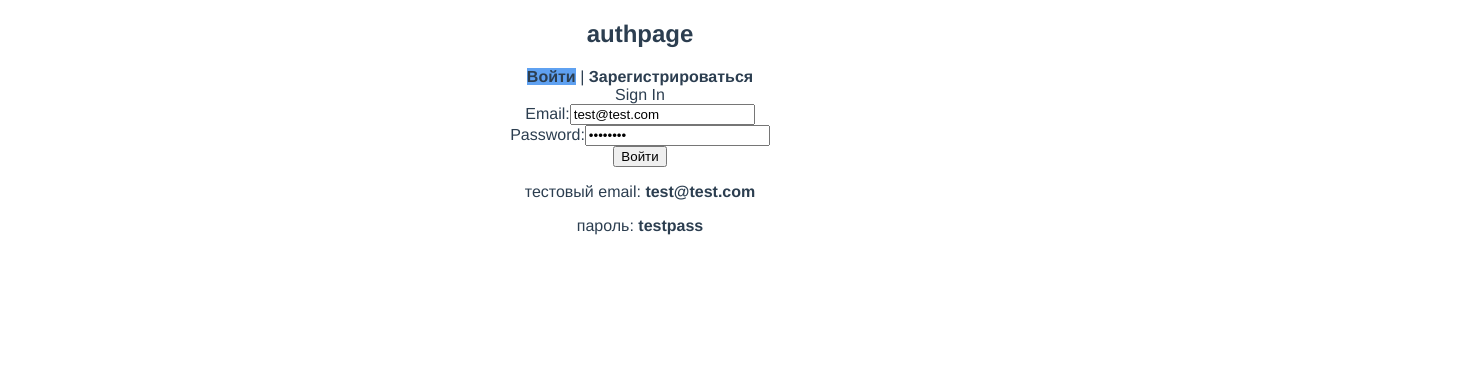
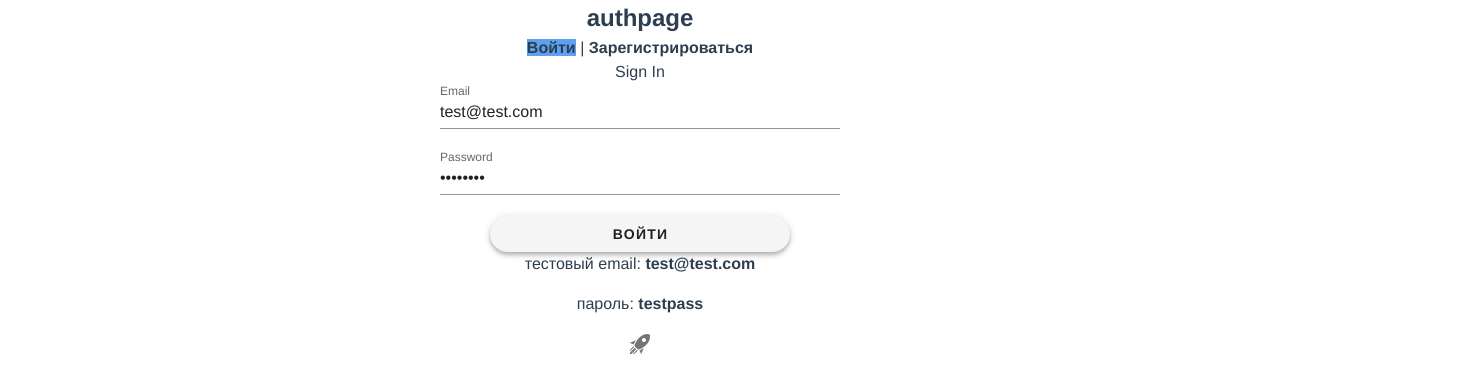
Before and after one commit to VasiliyNefedov/fullstack-todos, a Vue app in the folder client/: page /#/ in a window 1280 px wide. Shown: the top 392 px of the page, 1472 px wide, since content can reach past the window. Built offline with nearby package versions, Linux system fonts and the light colour scheme; a small style sheet from the web is missing.

Commit message:
добавлен vuetify

```diff
--- a/client/public/index.html
+++ b/client/public/index.html
@@ -1,5 +1,5 @@
 <!DOCTYPE html>
-<html lang="">
+<html lang="ru">
   <head>
     <meta charset="utf-8">
     <meta http-equiv="X-UA-Compatible" content="IE=edge">
--- a/client/src/App.vue
+++ b/client/src/App.vue
@@ -1,5 +1,6 @@
 <template>
   <div id="app">
+    <v-app>
       <div v-if="(this.$store.state.isAuthenticated)">
         <div id="nav">
           <router-link to="/">Home</router-link>
@@ -11,8 +12,10 @@
         <router-view/>
       </div>
       <div v-else>
-      <Authpage />
+        <Authpage/>
       </div>
+      <v-icon>mdi-rocket-launch</v-icon>
+    </v-app>
   </div>
 
 </template>
--- a/client/src/components/Authpage.vue
+++ b/client/src/components/Authpage.vue
@@ -1,18 +1,25 @@
 <template>
   <div>
     <h2>authpage</h2>
-    <span @click="signIn" class="nav" :class="{active: signInBlock}">Войти</span> | <span @click="signUp" class="nav" :class="{active: !signInBlock}">Зарегистрироваться</span>
+    <span :class="{active: signInBlock}" class="nav" @click="signIn">Войти</span> | <span
+      :class="{active: !signInBlock}" class="nav"
+      @click="signUp">Зарегистрироваться</span>
     <div>{{ signInBlock ? 'Sign In' : 'Sign Up' }}
       <div style="display: block">
-        <form @submit.prevent="handleSubmit" novalidate>
-          <div><label>Email:</label>
-            <input type="email" required v-model="email" placeholder="example@mail.com" tabindex="1"></div>
-          <div><label>Password:</label>
-            <input type="password" required v-model="password" placeholder="do not use 123 or equal"
-                   class="password" tabindex="2"></div>
-          <div>
-            <button>{{ signInBlock ? 'Войти' : 'Зарегистрироваться' }}</button>
-          </div>
+        <form novalidate @submit.prevent="handleSubmit">
+          <v-text-field v-model="email" class="input" label="Email" placeholder="example@mail.com"
+                        tabindex="1" type="email"></v-text-field>
+          <v-text-field v-model="password" class="input" label="Password" placeholder="do not use 123 or equal"
+                        tabindex="2" type="password"></v-text-field>
+          <transition name="fade22">
+            <v-text-field v-show="!signInBlock" v-model="repeatPass" class="input" label="Repeat password"
+                          placeholder="repeat your password"
+                          tabindex="2" type="password"></v-text-field>
+          </transition>
+          <v-btn elevation="4" min-width="300"
+                 rounded @click="handleSubmit"
+          >{{ signInBlock ? 'Войти' : 'Зарегистрироваться' }}
+          </v-btn>
           <div>
             <p>тестовый email: <strong>test@test.com</strong></p>
             <p>пароль: <strong>testpass</strong></p>
@@ -31,6 +38,7 @@ export default {
       signInBlock: true,
       email: "test@test.com",
       password: "testpass",
+      repeatPass: ""
     }
   },
   methods: {
@@ -68,4 +76,22 @@ export default {
 form {
   /*display: block;*/
 }
+
+.input {
+  margin: 0 auto;
+  max-width: 400px;
+}
+
+input {
+  border: 1px solid #2c3e50;
+}
+.fade22-enter-active {
+  transition: opacity .5s;
+}
+.fade22-leave-active {
+  transition: opacity .2s;
+}
+.fade22-enter, .fade22-leave-to {
+  opacity: 0;
+}
 </style>
--- a/client/src/components/TodoCreate.vue
+++ b/client/src/components/TodoCreate.vue
@@ -1,10 +1,18 @@
 <template>
   <div class="container">
-    <label for="title">Название задачи</label>
-    <input id="title" v-model="newTodoTitle">
-    <label for="description">Описание</label>
-    <textarea id="description" cols="30" name="todo-body" rows="3" v-model="newTodoDescription"></textarea>
-    <button @click="addTodo">Создать</button>
+    <v-text-field v-model="newTodoTitle"
+                  label="Заголовок"
+                  outlined
+                  placeholder="Заголовок вашей задачи"
+                  rounded
+                  tabindex="1" type="text"></v-text-field>
+    <v-textarea v-model="newTodoDescription"
+                label="Описание"
+                no-resize
+                outlined
+                placeholder="Можете описать вашу задачу немного подробнее"
+                rounded rows="3" tabindex="2"></v-textarea>
+    <v-btn rounded @click="addTodo">Создать</v-btn>
   </div>
 </template>
 
@@ -20,7 +28,7 @@ export default {
   methods: {
     async addTodo() {
       if (!this.newTodoTitle || !this.newTodoDescription) return
-      await this.$store.dispatch('addNewTodo', {title: this.newTodoTitle, description: this.newTodoDescription })
+      await this.$store.dispatch('addNewTodo', {title: this.newTodoTitle, description: this.newTodoDescription})
       this.newTodoTitle = ''
       this.newTodoDescription = ''
     }
@@ -36,11 +44,17 @@ export default {
   display: flex;
   flex-direction: column;
 }
+
 .container > label {
   padding: 10px;
 }
+
 button {
   margin: 10px auto;
   width: 200px;
 }
+
+input, textarea {
+  border: 1px solid #2c3e50;
+}
 </style>
--- a/client/src/components/TodoList.vue
+++ b/client/src/components/TodoList.vue
@@ -5,7 +5,7 @@
         <div><label>Выполнено</label><input type="checkbox" :checked="item.isDone" @click="setDoneMark(item._id, item.isDone) "></div>
         <div class="todo__title"><p><strong>{{ item.title }}</strong></p></div>
         <div>
-          <button class="del-btn" @click="deleteTodo(item._id)">Удалить</button>
+          <v-btn class="del-btn" @click="deleteTodo(item._id)" icon color="accent"><v-icon>mdi-delete-circle</v-icon></v-btn>
         </div>
       </div>
       <p>{{ item.description }}</p>
--- a/client/src/main.js
+++ b/client/src/main.js
@@ -2,11 +2,15 @@ import Vue from 'vue'
 import App from './App.vue'
 import router from './router'
 import store from './store'
+import vuetify from './plugins/vuetify'
+import 'roboto-fontface/css/roboto/roboto-fontface.css'
+import '@mdi/font/css/materialdesignicons.css'
 
 Vue.config.productionTip = false
 
 new Vue({
   router,
   store,
+  vuetify,
   render: h => h(App)
 }).$mount('#app')
--- /dev/null
+++ b/client/src/plugins/vuetify.js
@@ -0,0 +1,13 @@
+import Vue from 'vue';
+import Vuetify from 'vuetify';
+import 'vuetify/dist/vuetify.min.css';
+import ru from 'vuetify/lib/locale/ru';
+
+Vue.use(Vuetify);
+
+export default new Vuetify({
+    lang: {
+      locales: { ru },
+      current: 'ru',
+    },
+});
```
Also changed, not shown: client/package.json (+6 -2 lines), 1 other file (tests, documents, lock files or other folders). Lines whose indentation alone changed are shown as unchanged.
